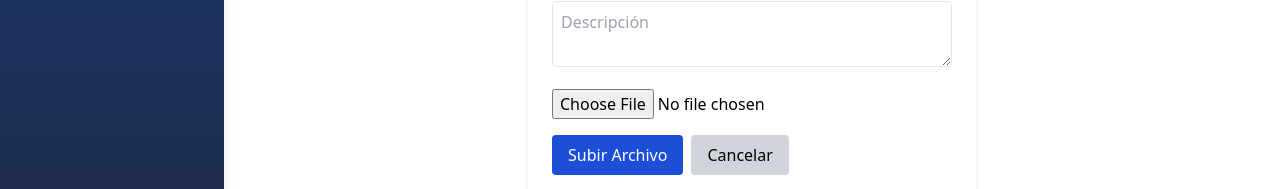
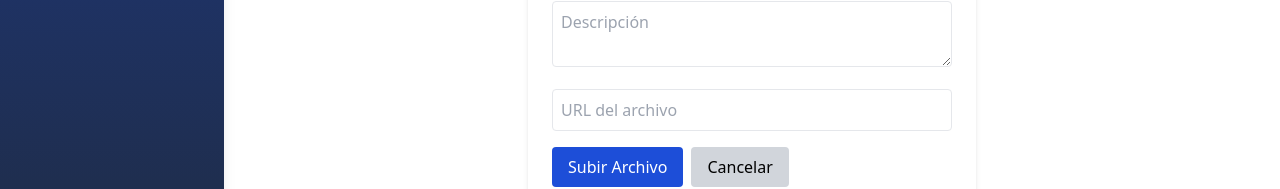
Before and after one commit to spotfreeman/telemetria-frontend, a React (Create React App) app: page /archivos in a window 1280 px wide. Both pictures are taken after a click on the button "Subir Archivo". Shown: the part 381-570 px from the top of the page. Built offline with nearby package versions, Linux system fonts and the light colour scheme; no server answers.

Commit message:
Implementando Modulo Archivos

```diff
--- a/src/Pages/archivos/Archivos.jsx
+++ b/src/Pages/archivos/Archivos.jsx
@@ -5,7 +5,7 @@ export const Archivos = () => {
     const [form, setForm] = useState({
         nombre: "",
         descripcion: "",
-        archivo: null
+        link: ""
     });
     const [showModal, setShowModal] = useState(false);
     const [editId, setEditId] = useState(null);
@@ -29,11 +29,7 @@ export const Archivos = () => {
     }, []);
 
     const handleChange = e => {
-        if (e.target.name === "archivo") {
-            setForm({ ...form, archivo: e.target.files[0] });
-        } else {
-            setForm({ ...form, [e.target.name]: e.target.value });
-        }
+        setForm({ ...form, [e.target.name]: e.target.value });
     };
 
     // Enviar nuevo archivo o editar
@@ -42,9 +38,7 @@ export const Archivos = () => {
         const formData = new FormData();
         formData.append("nombre", form.nombre);
         formData.append("descripcion", form.descripcion);
-        if (form.archivo) {
-            formData.append("archivo", form.archivo);
-        }
+        formData.append("link", form.link);
 
         if (editId) {
             // Editar archivo existente
@@ -72,7 +66,7 @@ export const Archivos = () => {
                 setTimeout(() => setShowSuccess(false), 2000);
             }
         }
-        setForm({ nombre: "", descripcion: "", archivo: null });
+        setForm({ nombre: "", descripcion: "", link: "" });
     };
 
     const handleDelete = async (id) => {
@@ -93,7 +87,7 @@ export const Archivos = () => {
         setForm({
             nombre: archivo.nombre,
             descripcion: archivo.descripcion,
-            archivo: null
+            link: archivo.link || ""
         });
         setEditId(archivo._id);
     };
@@ -129,11 +123,13 @@ export const Archivos = () => {
                         className="border p-2 rounded w-full mb-4"
                     />
                     <input
-                        type="file"
-                        name="archivo"
+                        type="text"
+                        name="link"
+                        placeholder="URL del archivo"
+                        value={form.link}
                         onChange={handleChange}
-                        accept=".txt,.pdf,.docx,.xlsx,.jpg,.png,.zip"
-                        className="mb-4"
+                        required
+                        className="border p-2 rounded w-full mb-4"
                     />
                     <button type="submit" className="bg-blue-700 text-white px-4 py-2 rounded">
                         {editId ? "Actualizar Archivo" : "Subir Archivo"}
@@ -142,7 +138,7 @@ export const Archivos = () => {
                         type="button"
                         onClick={() => {
                             setShowForm(false);
-                            setForm({ nombre: "", descripcion: "", archivo: null });
+                            setForm({ nombre: "", descripcion: "", link: "" });
                             setEditId(null);
                         }}
                         className="bg-gray-300 text-black px-4 py-2 rounded ml-2"
@@ -170,7 +166,7 @@ export const Archivos = () => {
                             <td className="px-4 py-2 border-b border-gray-300 text-center">{archivo.descripcion}</td>
                             <td className="px-4 py-2 border-b border-gray-300 text-center">
                                 <button
-                                    onClick={() => window.open(archivo.url, '_blank')}
+                                    onClick={() => window.open(archivo.link, '_blank')}
                                     className="bg-blue-600 hover:bg-blue-700 text-white px-3 py-1 rounded"
                                 >
                                     Ver Archivo
```
